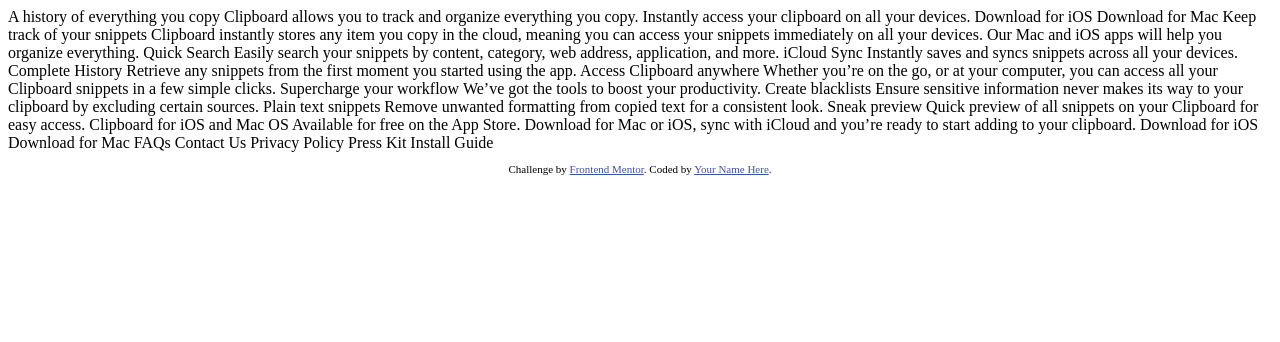
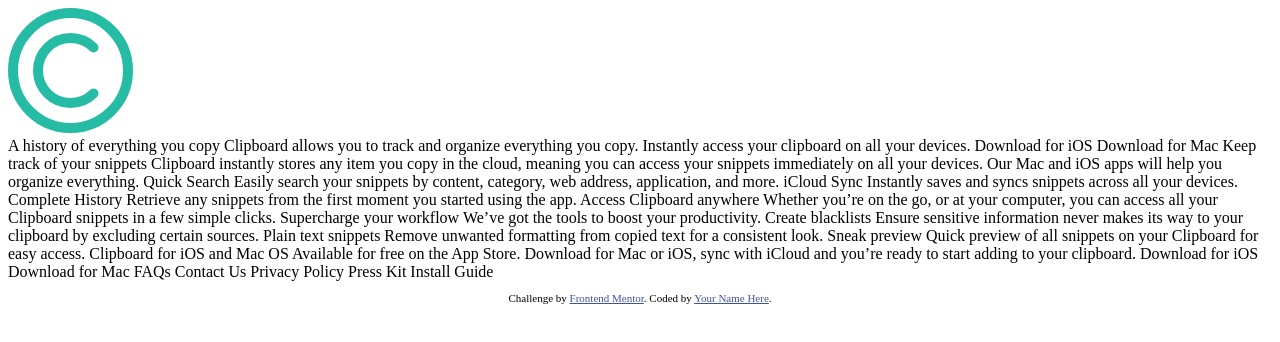
Before and after one commit to kaung-minkhant/clipboard-landing-page, a plain HTML site: page index.html in a window 1280 px wide. Drawn offline with Linux system fonts and the light colour scheme.

Commit message:
added more base code

```diff
--- a/index.html
+++ b/index.html
@@ -8,6 +8,8 @@
 
   <title>Frontend Mentor | Clipboard landing page</title>
 
+  <link rel="stylesheet" href="styles.css">
+
   <!-- Feel free to remove these styles or customise in your own stylesheet 👍 -->
   <style>
     .attribution { font-size: 11px; text-align: center; }
@@ -16,6 +18,9 @@
 </head>
 <body>
 
+  <div>
+    <img src="./images/logo.svg" alt="copy logo" />
+  </div>
   A history of everything you copy
 
   Clipboard allows you to track and organize everything you
```
Also changed, not shown: styles.css (added).
